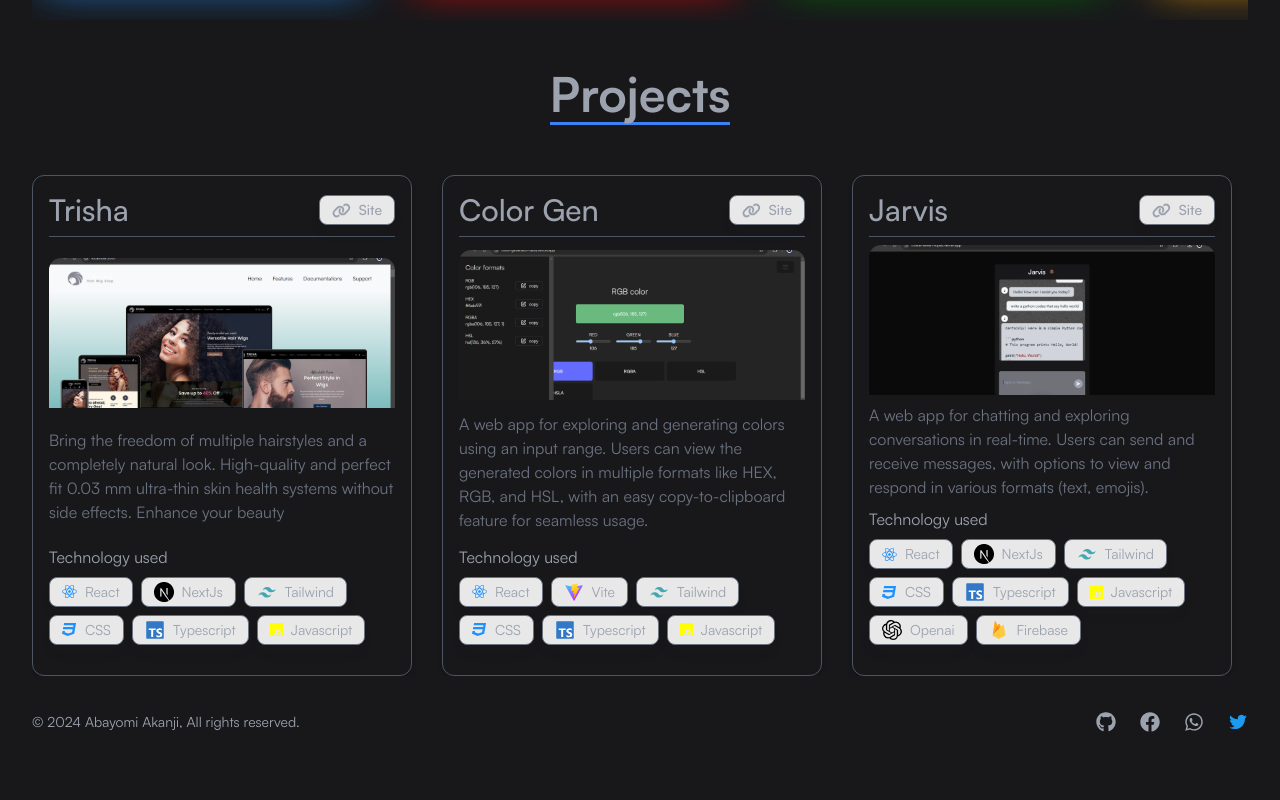
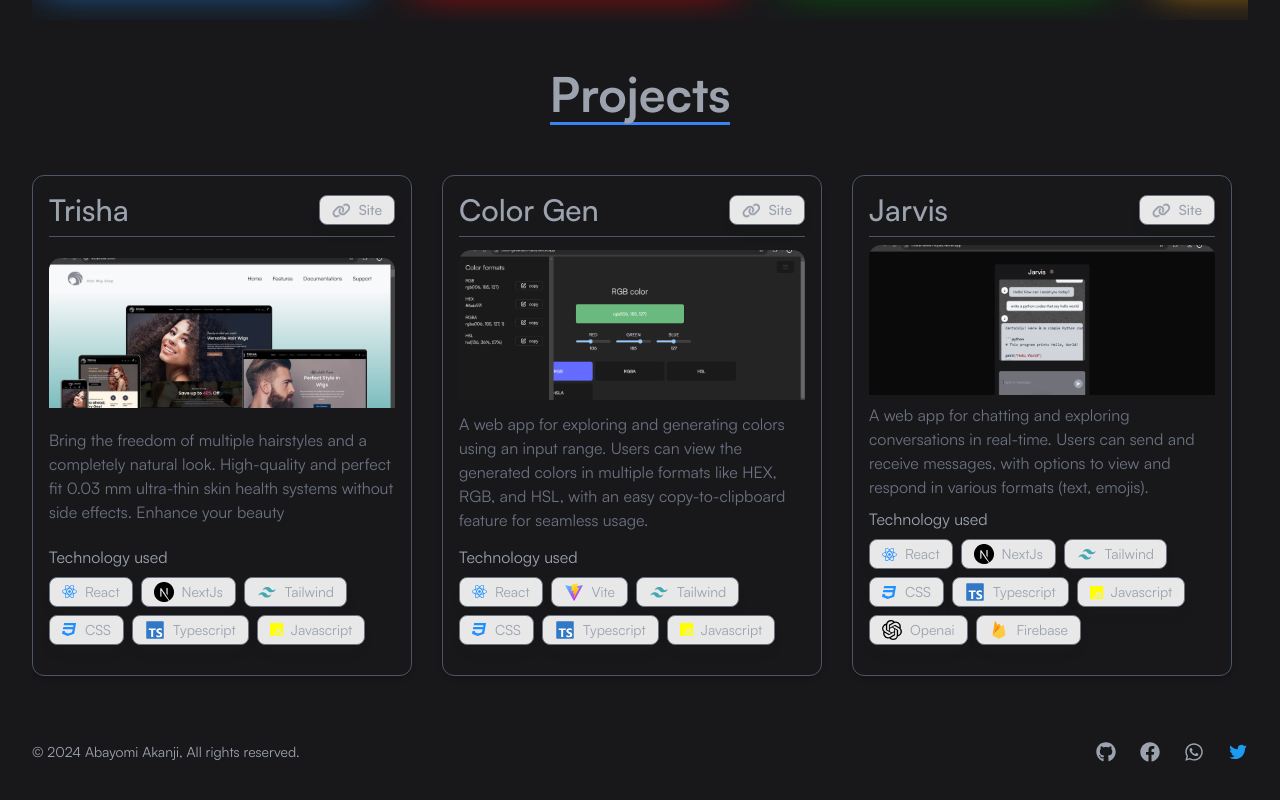
Before and after one commit to Husseincode/MyPortfolio, a Next.js app in the folder my-next-app/: page / in a window 1280 px wide. Shown: the part 1449-2249 px from the top of the page. Before the commit the page ends 2221 px from the top, so only its background shows below. Built offline with nearby package versions, Linux system fonts and the light colour scheme.

Commit message:
`Refactor globals.css and projects.tsx files with minor style adjustments`

```diff
--- a/my-next-app/src/app/globals.css
+++ b/my-next-app/src/app/globals.css
@@ -100,7 +100,7 @@ body {
 
 ::-webkit-scrollbar-thumb {
   @apply bg-blue-300; /* Handle color */
-  border-radius: 50%; /* Rounded corners */
+  /* Rounded corners */
 }
 /*
 ::-webkit-scrollbar-thumb:hover {
--- a/my-next-app/src/components/projects.tsx
+++ b/my-next-app/src/components/projects.tsx
@@ -18,7 +18,7 @@ export const Projects = () => {
           className='font-semibold border-b-[3px] border-blue-500 pb-1 md:text-5xl text-4xl slide-from-left text-center'>
           Projects
         </motion.h2>
-        <div className='flex gap-[30px] flex-row overflow-x-auto w-full scrollbar-hide overflow-y-clip overflow-hidden'>
+        <div className='flex gap-[30px] flex-row overflow-x-auto w-full overflow-y-clip overflow-hidden pb-[30px]'>
           {project_data.map((item, idx: number) => (
             <Card
               key={idx}
```
